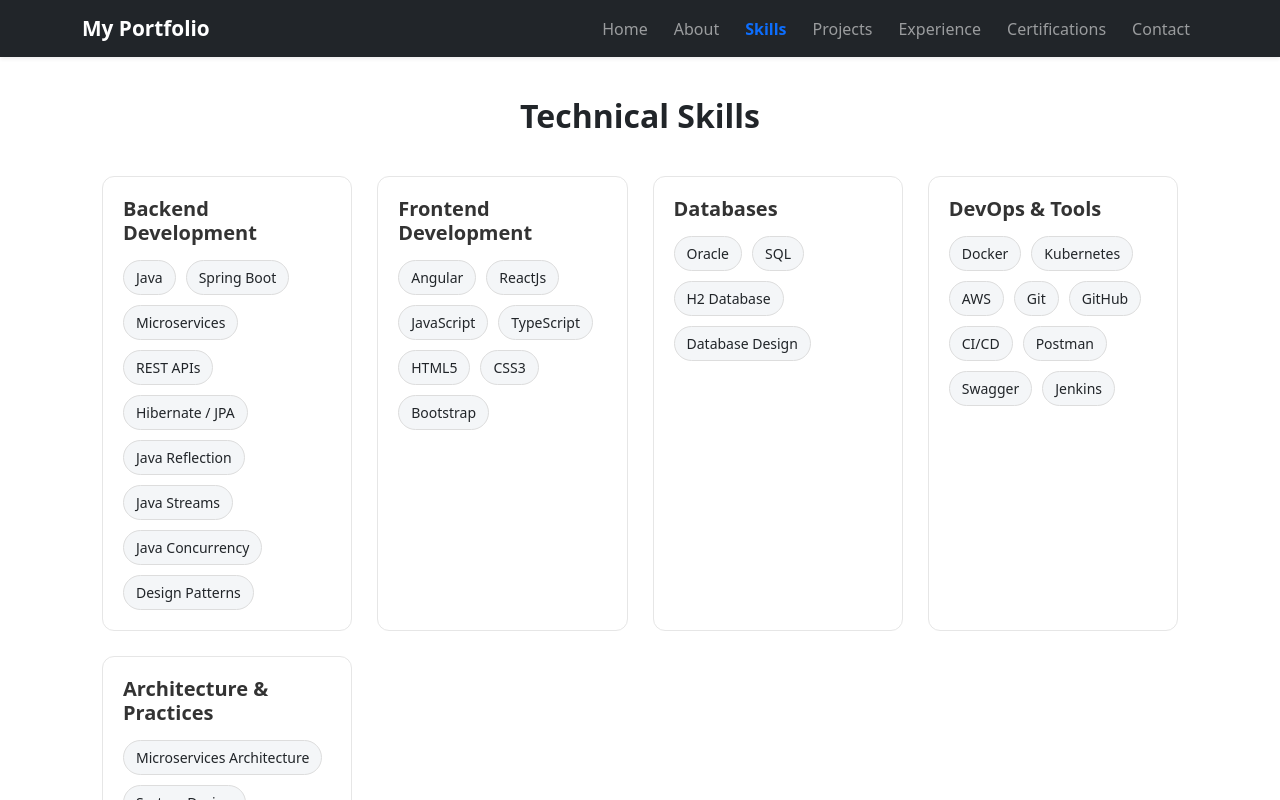
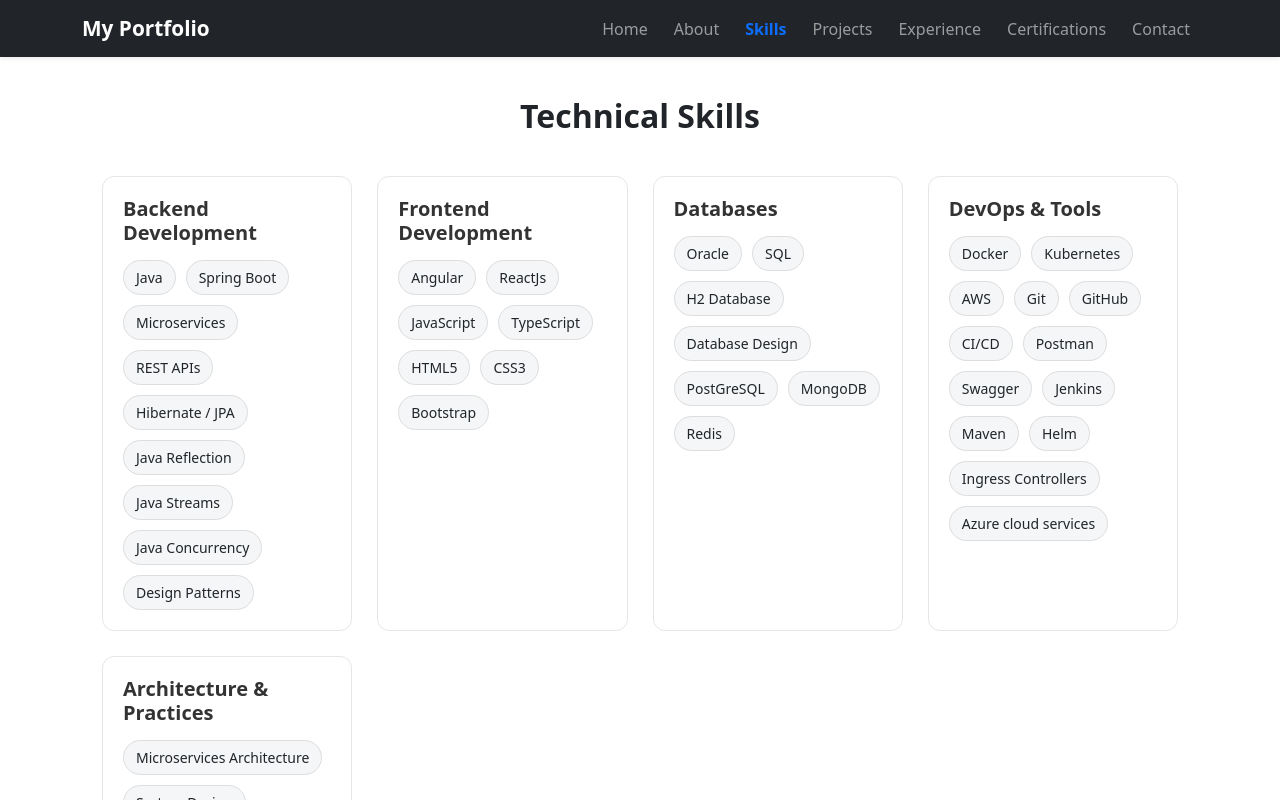
Before and after one commit to shreeganesha-k-v/profile-dashboard, an Angular app: page /skills in a window 1280 px wide. Shown: the top 800 px of the page. Built offline with nearby package versions, Linux system fonts and the light colour scheme.

Commit message:
Update : Added more skills

```diff
--- a/src/app/components/skills/skills.ts
+++ b/src/app/components/skills/skills.ts
@@ -51,7 +51,10 @@
         "Oracle",
         "SQL",
         "H2 Database",
-        "Database Design"
+        "Database Design",
+        "PostGreSQL",
+        "MongoDB",
+        "Redis"
       ]
     },
 
@@ -66,7 +69,11 @@
         "CI/CD",
         "Postman",
         "Swagger",
-        "Jenkins"
+        "Jenkins",
+        "Maven",
+        "Helm",
+        "Ingress Controllers",
+        "Azure cloud services"
       ]
     },
 
```
